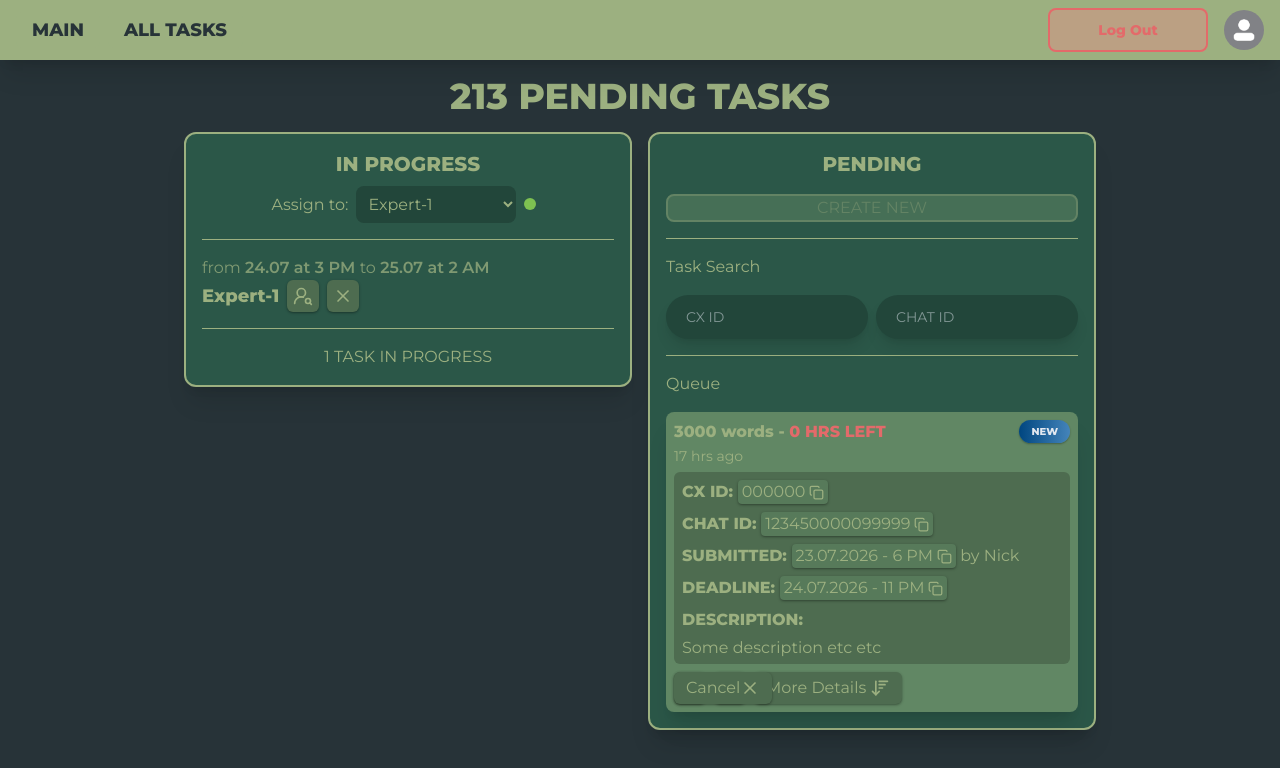
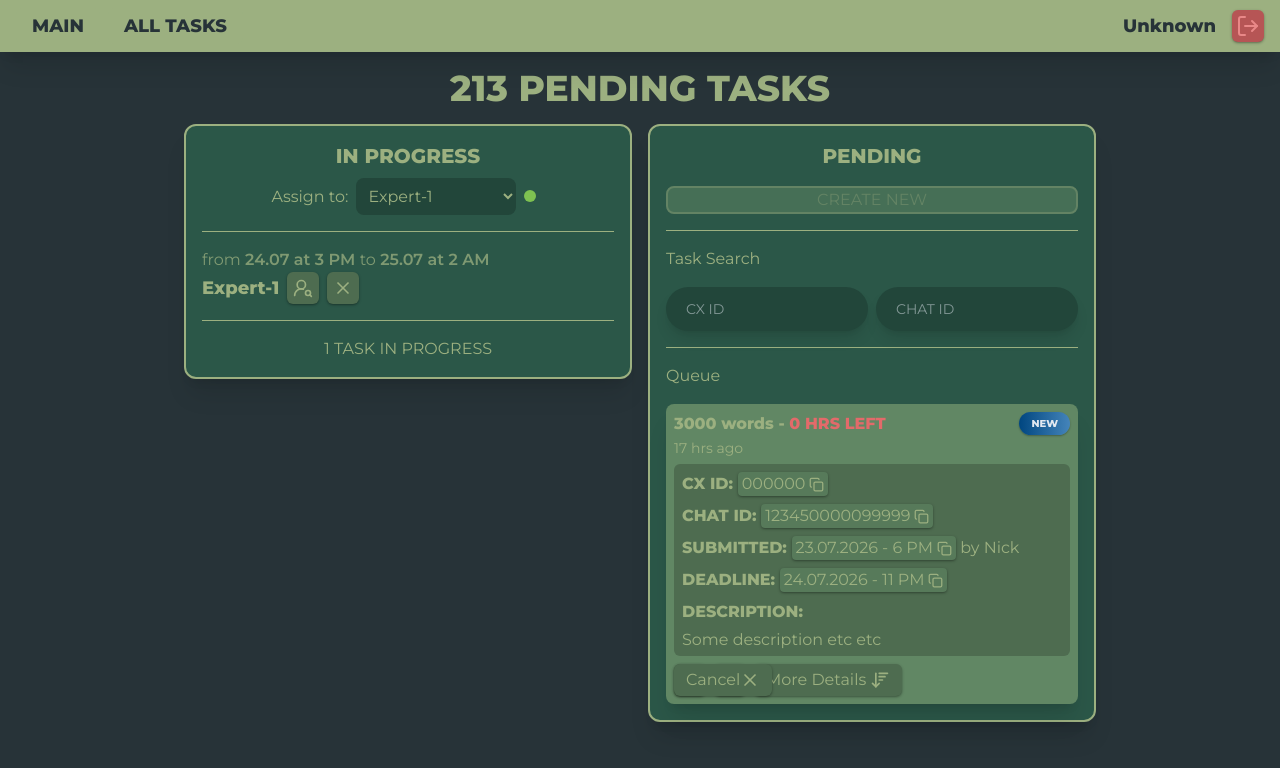
Before and after one commit to GhostQck/TasksScheduler, a Next.js app: page / in a window 1280 px wide. Shown: the top 768 px of the page. Built offline with nearby package versions, Linux system fonts and the light colour scheme; no server answers.

Commit message:
Updated user info in header

```diff
--- a/src/components/auth/logout.tsx
+++ b/src/components/auth/logout.tsx
@@ -3,7 +3,7 @@
 import { useTransition } from 'react';
 import { logoutUser } from '@/app/login/actions';
 
-import { Loader } from 'lucide-react';
+import { LogOut, Loader } from 'lucide-react';
 import { Button } from '../ui/button';
 
 export default function Logout() {
@@ -19,15 +19,14 @@ export default function Logout() {
     <Button
       onClick={handleLogout}
       disabled={isPending}
-      intent='cancel'
-      className='bg-neg-200/40'
+      intent='square'
+      className='bg-neg-800 text-neg-200 hover:text-neg-200 hover:bg-neg-600'
     >
       {isPending ? (
-        <>
-          <Loader strokeWidth={2} className='inline-block mr-2 size-[1.1rem] -translate-y-[0.1rem]' />
-          Loading...
-        </>
-      ) : 'Log Out'}
+        <Loader strokeWidth={2} />
+      ) : (
+        <LogOut strokeWidth={2} />
+      )}
     </Button>
   );
 }
--- a/src/components/nav/NavMenu.tsx
+++ b/src/components/nav/NavMenu.tsx
@@ -7,6 +7,7 @@ import Logout from '../auth/logout';
 export default async function NavMenu() {
   const user = await getSession();
 
+  const username = user?.login || 'Unknown';
   const userNavItems = ROUTES_ACCESS.filter(item => {
     if (!item.roles?.length) return true;
     else if (user?.session)
@@ -24,12 +25,8 @@ export default async function NavMenu() {
       ))}
 
       <div className='flex items-center gap-4 ml-auto h-full max-h-full shrink-0'>
+        <span className='normal-case'>{username}</span>
         <Logout />
-
-        <img
-          src='images/profile-pic.jpg'
-          className='h-10 w-auto object-contain rounded-full'
-        />
       </div>
     </nav>
   );
```
